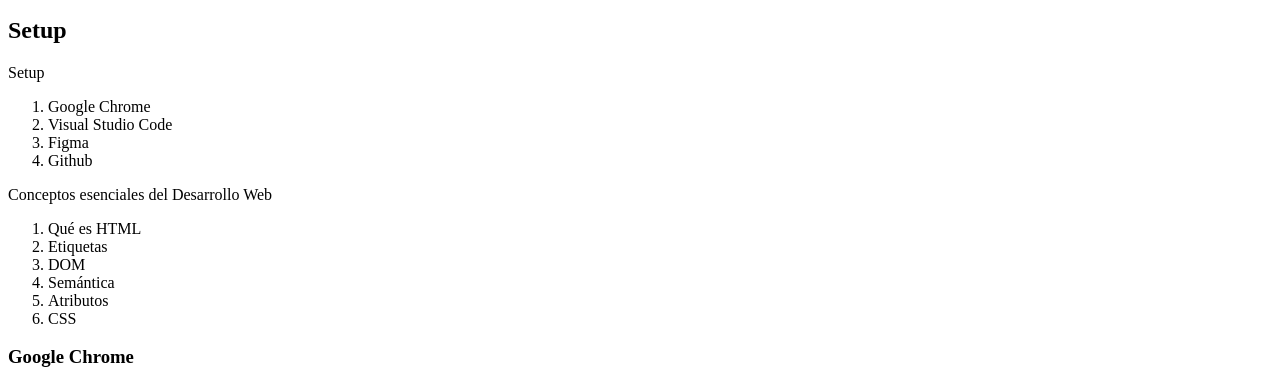
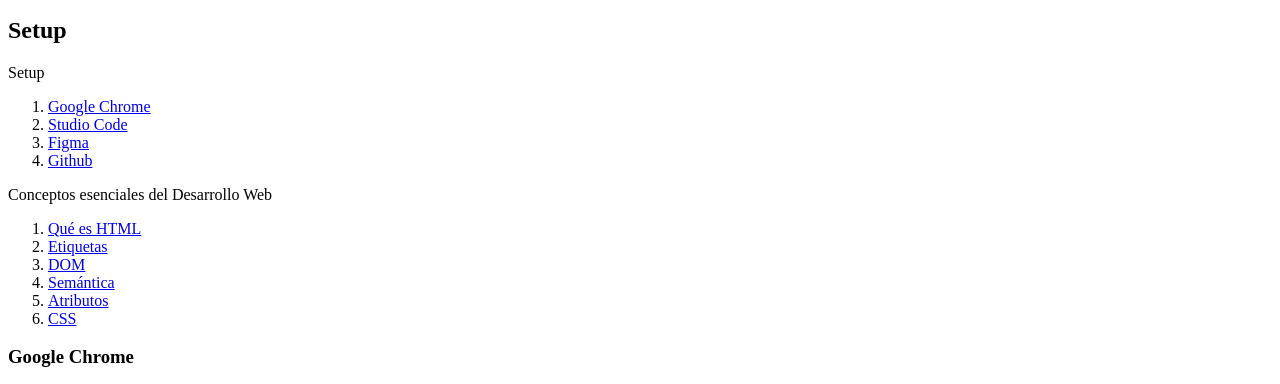
Before and after one commit to jessicauk/html-and-css-essential-course, a plain HTML site: page index.html in a window 1280 px wide. Shown: the part 101-485 px from the top of the page. Drawn offline with Linux system fonts and the light colour scheme.

Commit message:
feat: Add local redirects.

```diff
--- a/index.html
+++ b/index.html
@@ -12,50 +12,70 @@
     <nav>
         <p>Setup</p>
         <ol>
-            <li>Google Chrome</li>
-            <li>Visual Studio Code</li>
-            <li>Figma</li>
-            <li>Github</li>
+            <li>
+                <a href="#google-chrome">Google Chrome</a>
+            </li>
+            <li>
+                <a href="#vsc">Studio Code</a>
+            </li>
+            <li>
+                <a href="#figma">Figma</a>
+            </li>
+            <li>
+                <a href="#github">Github</a>
+            </li>
         </ol>
         <p>Conceptos esenciales del Desarrollo Web</p>
         <ol>
-            <li>Qué es HTML</li>
-            <li>Etiquetas</li>
-            <li>DOM</li>
-            <li>Semántica</li>
-            <li>Atributos</li>
-            <li>CSS</li>
+            <li>
+                <a href="#html">Qué es HTML</a>
+            </li>
+            <li>
+                <a href="#tags">Etiquetas</a>
+            </li>
+            <li>
+                <a href="#dom">DOM</a>
+            </li>
+            <li>
+                <a href="#semantic">Semántica</a>
+            </li>
+            <li>
+                <a href="#attributes">Atributos</a>
+            </li>
+            <li>
+                <a href="#css">CSS</a>
+            </li>
         </ol>
     </nav>
-    <h3>Google Chrome</h3>
+    <h3 id="google-chrome">Google Chrome</h3>
     <p>Chrome va a ser el navegador que utilizaremos en el curso por su extenso soporte de nuevos estándares y herramientas de desarrollo avanzadas y de amigable uso.</p>
     <img src="./images/google-chrome.png" alt="Logo Google Chrome" title="Logo Google Chrome">
-    <h3>Visual Studio Code</h3>
+    <h3 id="vsc">Visual Studio Code</h3>
     <p>Visual Studio Code es el editor de texto más popular y potente del mercado actualmente, su fácil uso y la capacidad de extenderlo por medio de plugins lo hace el complemento perfecto para cualquier programador sin importar el lenguaje en el que se desemvuelva.</p>
     <img src="./images/visual-studio-code.png" alt="Logo Visual Studio Code" title="Logo Visual Studio Code">
-    <h3>Figma</h3>
+    <h3 id="figma">Figma</h3>
     <p>Figma es una la herramienta más popular en la actualidad para entregar diseños a los desarrolladores para su implementación por su fácil uso porque puede ser usado directamente desde el navegador.</p>
     <img src="./images/figma.png" alt="Logo Figma" title="Logo Figma">
-    <h3>Github</h3>
+    <h3 id="github">Github</h3>
     <p>Así como en Facebook te encuentran tus amigos, en Github te encuentran otras programadoras y programadores de todo el mundo, en vez de subir fotos de tus viajes aquí subes tu código y puedes elegir hacerlo “open source” o guardarlo de manera privada, Github será esencial para almacenar tu futuro portafolio.</p>
     <img src="./images/github.png" alt="Logo Github" title="Logo Github">
     <br/>
     <h2>Conceptos esenciales del Desarrollo Web</h2>
-    <h3>Qué es HTML</h3>
+    <h3 id="html">Qué es HTML</h3>
     <p>Hyper Text Markup Language o Lenguaje de marcas Hipertexto. Es el componente más básico de la web. Define el significado y la estructura del contenido.</p>
-    <h3>Etiquetas</h3>
+    <h3 id="tags">Etiquetas</h3>
     <p>Las etiquetas HTML van a ayudarnos a brindar una estructura y semántica al contenido de nuestro website y cada una tiene características y usos diferentes aunque visualmente den un resultado similar.</p>
     <p>Muchas etiquetas son fácil de diferencias como los headings o las imágenes y otras diferentes como header, footer, section o div, aquí es donde la semántica será la respuesta y si sabemos un poco de inglés también podremos darnos una pequeña idea de su uso pero en este curso vamos a usar las más importantes y que serán parte de tu día a día como Software Developer.</p>
-    <h3>DOM</h3>
+    <h3 id="dom">DOM</h3>
     <p>El Document Object Model es una estructura de árbol que representará todos nuestros proyectos web como si un árbol genealógico fuera: padres, hijos, hermanos con niveles infinitos. Cuando entendemos esta anidación podemos identificar dependencias, herencias en css y que tan complejo es nuestro proyecto.</p>
-    <img src="/images/dom.png" alt="Estructura de árbol que representa al Document Object Model." title="Estructura de árbol que representa al Document Object Model.">
-    <h3>Semántica</h3>
+    <img src="./images/dom.png" alt="Estructura de árbol que representa al Document Object Model." title="Estructura de árbol que representa al Document Object Model.">
+    <h3 id="semantic">Semántica</h3>
     <p>La semántica le brinda sentido a cada elemento existen en un sitio web, algunos elementos será meramente decorativos y no deben significar nada pero otros serán títulos y deberán estar en diferente jerarquías o alguna secciones serán más relevantes que otras, esto ayudará a los motores de búsqueda como Google o Duck Duck Go a diferenciar tu contenido, categorizar y será la herramientas más valiosa para estar en los primeros resultados de búsqueda SEO. También ayudará a la accesibilidad de tu sitio web, para que personas con habilidades diferentes puedan entender cada contenido.</p>
-    <h3>Atributos</h3>
+    <h3 id="attributes">Atributos</h3>
     <p>Los atributos le dan características extra a las etiquetas para complementar información y son pre programadas por el navegador, algunos atributos funcionan en todas las etiquetas de la misma forma como ‘class’ pero otros atributos funcionan en solo alguna etiquetas como src.</p>
-    <h3>CSS</h3>
+    <h3 id="css">CSS</h3>
     <p>Hojas de Estilo en Cascada (del inglés Cascading Style Sheets) o CSS es el lenguaje de estilos utilizado para describir la presentación de documentos HTML.</p>
-    <img src="/images/css.png" alt="css" title="css">
+    <img src="./images/css.png" alt="css" title="css">
     <br/>
     <h2>Modelo de Caja</h2>
     <h3>El modelo de caja está compuesto por:</h3>
@@ -84,6 +104,6 @@
     </ul>
     <br/>
     <h3>Modelo de Caja</h3>
-    <img src="images/arcos-del-sitio.jpg" alt="Photography of Arcos del sitio place. Which is located in Mexico, Mexico State." title="Photography of Arcos del sitio place. Which is located in Mexico, Mexico State.">
+    <img src="./images/arcos-del-sitio.jpg" alt="Photography of Arcos del sitio place. Which is located in Mexico, Mexico State." title="Photography of Arcos del sitio place. Which is located in Mexico, Mexico State.">
 </body>
 </html>
```
